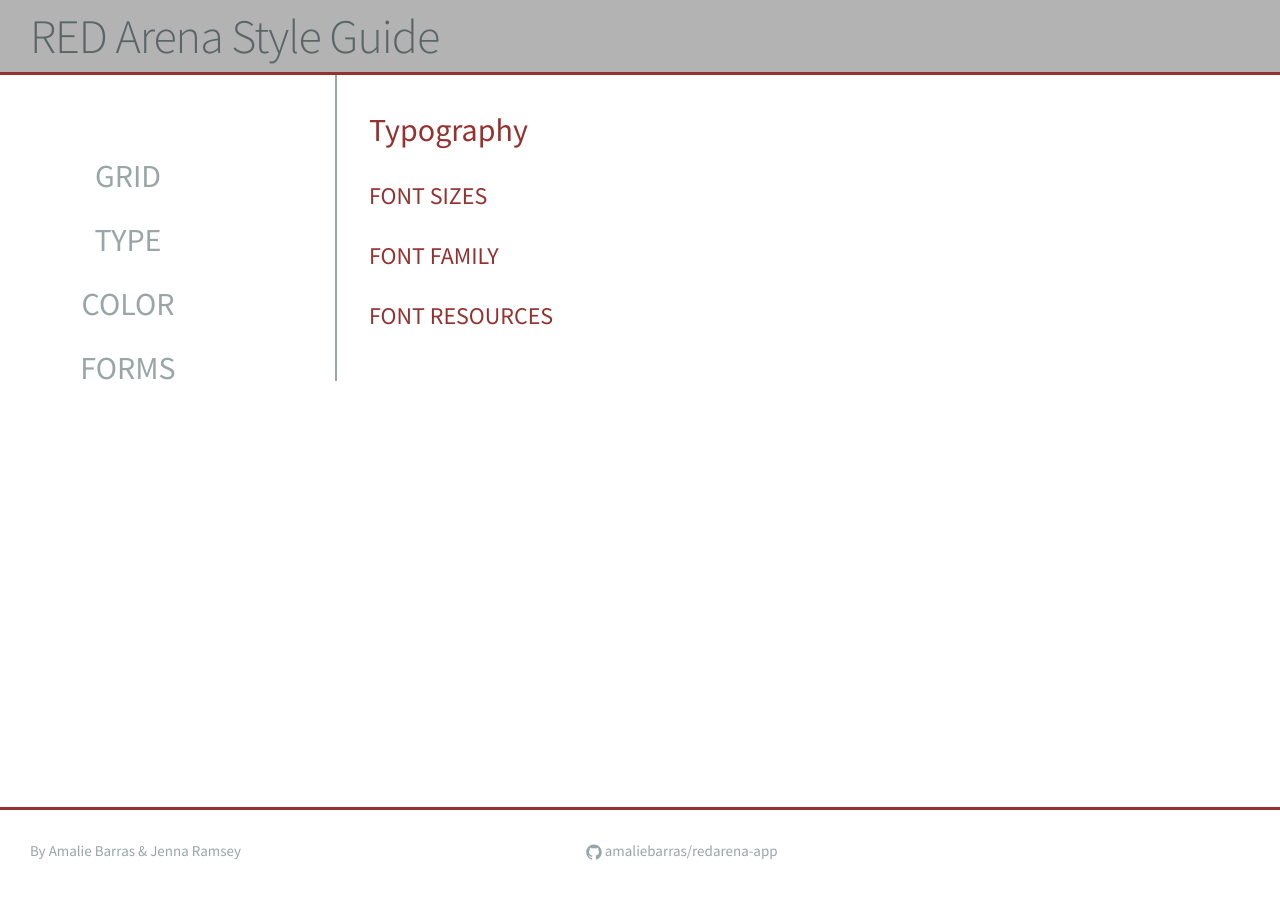
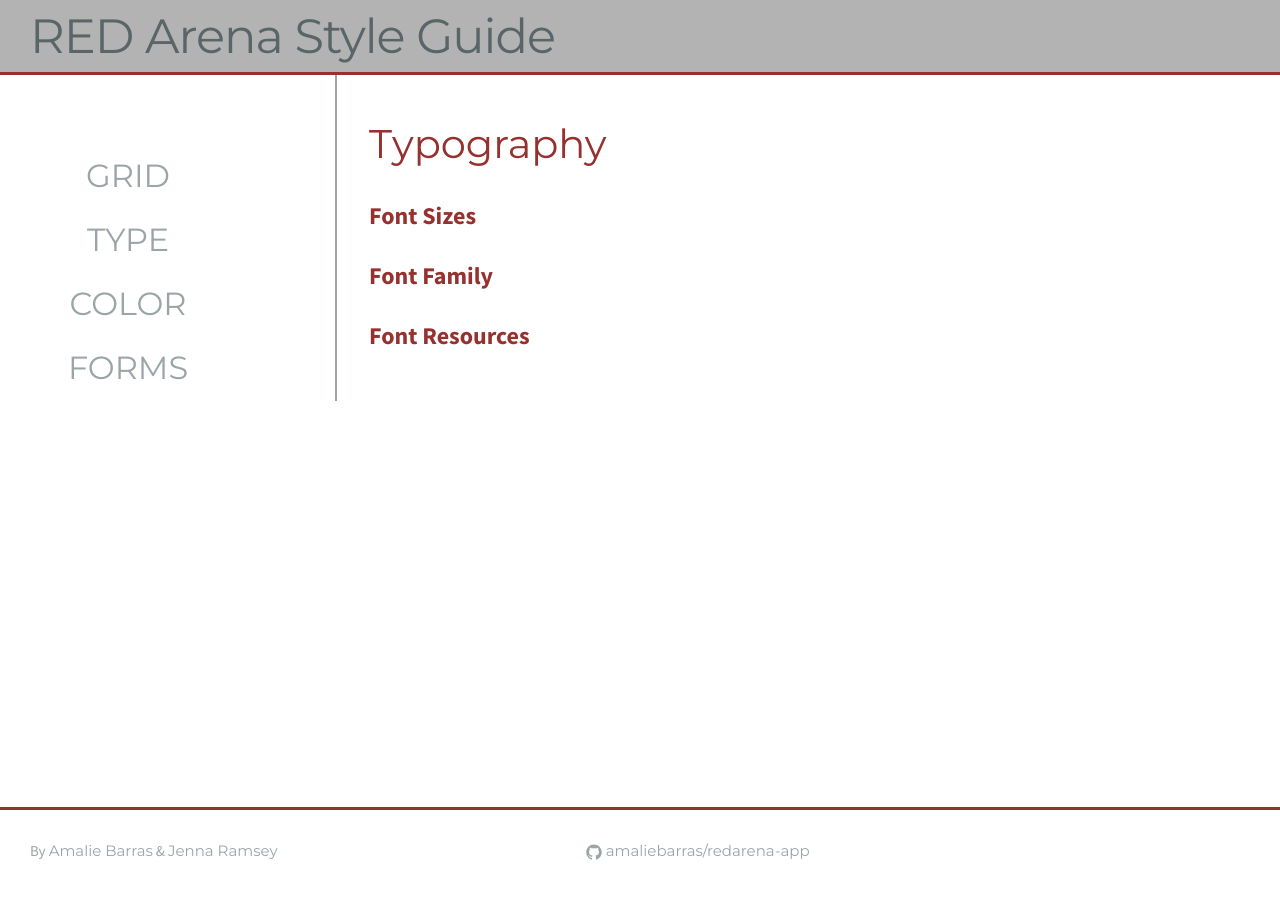
Before and after one commit to amaliebarras/redarena-app, a Jekyll site: the page built from 02_typography.html, in a window 1280 px wide. Built offline with Jekyll 4.4.1, drawn with Linux system fonts in a browser that asks for light colours.

```diff
--- a/_includes/head.html
+++ b/_includes/head.html
@@ -6,7 +6,6 @@
   <title>{% if page.title %}{{ page.title | escape }}{% else %}{{ site.title | escape }}{% endif %}</title>
   <meta name="description" content="{% if page.excerpt %}{{ page.excerpt | strip_html | strip_newlines | truncate: 160 }}{% else %}{{ site.description }}{% endif %}">
   <link href='https://fonts.googleapis.com/css?family=Montserrat:400,700|Source+Sans+Pro:400,300,600,600italic,400italic,700' rel='stylesheet' type='text/css'>
-
   <link rel="stylesheet" href="{{ "/css/main.css" | prepend: site.baseurl }}">
   <link rel="canonical" href="{{ page.url | replace:'index.html','' | prepend: site.baseurl | prepend: site.url }}">
   <link rel="alternate" type="application/rss+xml" title="{{ site.title }}" href="{{ "/feed.xml" | prepend: site.baseurl | prepend: site.url }}">
--- a/_sass/_base.scss
+++ b/_sass/_base.scss
@@ -85,15 +85,39 @@ h1, h2, h3, h4, h5, h6 {
     margin-top: 1em;
 }
 
+h1 {
+  font-family: 'Montserrat';
+  font-size: 2.5em;
+}
+
 h2 {
-  text-transform: uppercase;
+  font-family: 'Source Sans Pro';
+  font-size: 1.5em;
+  letter-spacing: 1.0;
+  font-weight: bold;
 }
 
 h3 {
-  font-weight: bold;
+  font-family: 'Montserrat';
+  text-transform: uppercase;
+  font-size: 1.25em;
 }
 
+h4 {
+  font-family: 'Montserrat';
+  text-transform: uppercase;
+  text-decoration: underline;
+}
 
+a {
+  font-family: 'Montserrat';
+}
+
+.sample {
+  background-color: $background-color;
+  color: $grey-color-dark;
+  padding: 1em;
+}
 
 
 
```
Also changed, not shown: index.html (+12 -4 lines), 5 other files.
